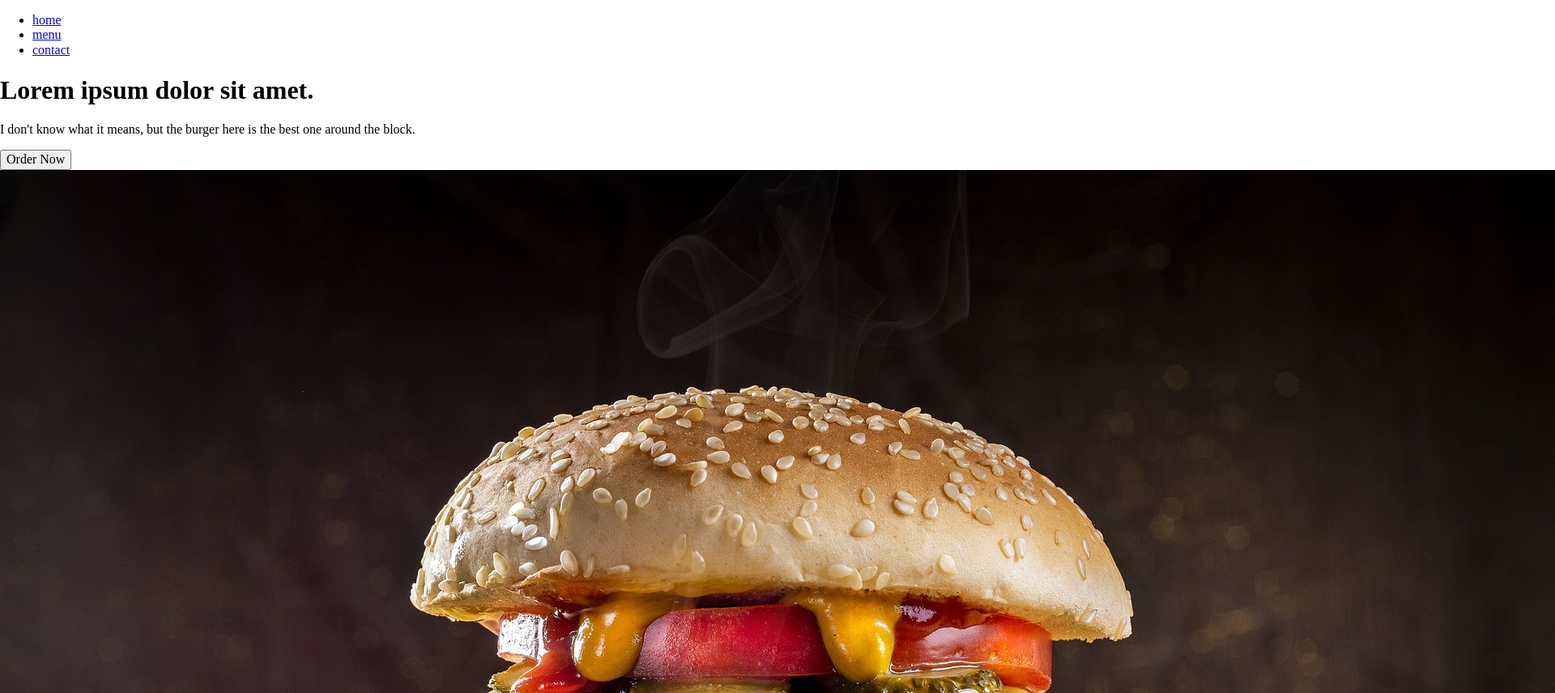
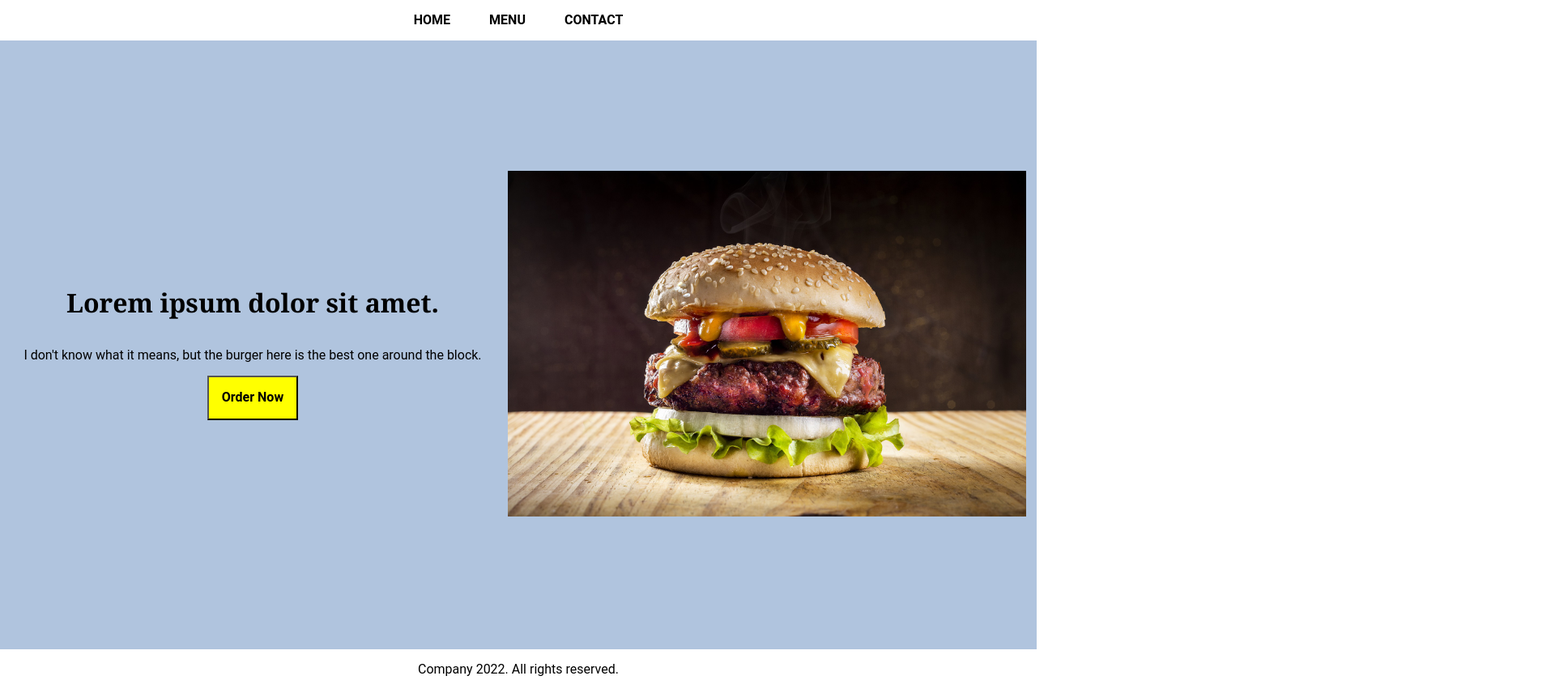
Before and after one commit to novraburv/restaurant, a website built with webpack: page dist/index.html in a window 1280 px wide. Shown: the top 856 px of the page at 81% size, 1920 px wide, since content can reach past the window. Built offline with nearby package versions, Linux system fonts and the light colour scheme.

Commit message:
style the rendered landing page

```diff
--- a/src/index.js
+++ b/src/index.js
@@ -1,5 +1,6 @@
 import 'normalize.css';
-import burger from './images/hamburger-5630646_1920.jpg'
+import './styles/styles.css';
+import { render } from './scripts/render';
 
 (function load() {
 	const app = document.querySelector('#app');
@@ -9,52 +10,3 @@ import burger from './images/hamburger-5630646_1920.jpg'
 
 	return;
 })();
-
-function render() {
-
-	// create header
-	const header = document.createElement('header');
-	const nav = document.createElement('nav');
-	const ul = document.createElement('ul');
-
-	const tabs = ['home', 'menu', 'contact'];
-	tabs.forEach(tab => {
-		const li = document.createElement('li');
-		const a = document.createElement('a');
-		a.setAttribute('href', '#');
-		a.textContent = tab;
-
-		li.append(a);
-		ul.append(li);
-	})
-
-	nav.append(ul);
-	header.append(nav);
-
-	// create main section
-	const main = document.createElement('main');
-	const heroTextContainer = document.createElement('div');
-	heroTextContainer.classList.add('hero-text-container');
-
-	const h1 = document.createElement('h1');
-	h1.textContent = 'Lorem ipsum dolor sit amet.';
-
-	const para = document.createElement('p');
-	para.textContent = "I don't know what it means, but the burger here is the best one around the block.";
-
-	const button = document.createElement('button');
-	button.textContent = 'Order Now';
-
-	const image = document.createElement('img');
-	image.setAttribute('src', burger);
-
-	heroTextContainer.append(h1, para, button);
-	main.append(heroTextContainer, image);
-
-	// create footer
-	const footer = document.createElement('footer');
-	const year = new Date().getFullYear();
-	footer.textContent = `Company ${year}. All rights reserved.`;
-
-	return [header, main, footer];
-}
--- /dev/null
+++ b/src/scripts/render.js
@@ -0,0 +1,61 @@
+import burger from '../images/hamburger-5630646_1920.jpg';
+
+export function render() {
+
+    // create header
+    const header = document.createElement('header');
+    const nav = document.createElement('nav');
+    nav.classList.add('nav');
+    const ul = document.createElement('ul');
+    ul.classList.add('nav-list');
+
+    const tabs = ['home', 'menu', 'contact'];
+    tabs.forEach(tab => {
+        const li = document.createElement('li');
+        const a = document.createElement('a');
+        a.setAttribute('href', '#');
+        a.classList.add('nav-link');
+        a.textContent = tab;
+
+        li.append(a);
+        ul.append(li);
+    });
+
+    nav.append(ul);
+    header.append(nav);
+
+    // create main section
+    const main = document.createElement('main');
+    const heroTextContainer = document.createElement('div');
+    heroTextContainer.classList.add('hero-text-container');
+
+    const h1 = document.createElement('h1');
+    h1.textContent = 'Lorem ipsum dolor sit amet.';
+
+    const para = document.createElement('p');
+    para.textContent = "I don't know what it means, but the burger here is the best one around the block.";
+
+    const button = document.createElement('button');
+    button.textContent = 'Order Now';
+    button.classList.add('hero-cta')
+
+    heroTextContainer.append(h1, para, button);
+
+    const heroImageContainer = document.createElement('div');
+    heroImageContainer.classList.add('hero-image-container');
+
+    const image = document.createElement('img');
+    image.setAttribute('src', burger);
+    image.classList.add('hero-image');
+
+    heroImageContainer.append(image);
+
+    main.append(heroTextContainer, heroImageContainer);
+
+    // create footer
+    const footer = document.createElement('footer');
+    const year = new Date().getFullYear();
+    footer.textContent = `Company ${year}. All rights reserved.`;
+
+    return [header, main, footer];
+}
--- /dev/null
+++ b/src/styles/styles.css
@@ -0,0 +1,81 @@
+/** {
+	outline: 1px dashed red;
+}*/
+
+:root {
+	font-family: 'Roboto', Arial, Helvetica, sans-serif;
+}
+
+header {
+	display: block;
+}
+main {
+	display: flex;
+	flex-direction: column-reverse;
+	justify-content: flex-end;
+
+	min-height: calc(100vh - 3em);
+
+	background-color: lightsteelblue;
+}
+footer {
+	padding: 1em;
+
+	text-align: center;
+}
+
+.nav-list {
+	display: flex;
+	justify-content: center;
+	gap: 1em;
+
+	padding-left: 0;
+
+	list-style: none;
+
+}
+
+.nav-link {
+	padding: 1em;
+
+	color: black;
+	font-weight: bolder;
+	text-decoration: none;
+	text-transform: uppercase;
+}
+
+.hero-text-container {
+	display: flex;
+	flex-direction: column;
+	align-items: center;
+
+	padding: 1em;
+}
+
+.hero-text-container h1 {
+	font-family: 'Merriweather', Cambria, Cochin, Georgia, Times, 'Times New Roman', serif;
+}
+
+.hero-cta {
+	padding: 1em;
+
+	background-color: yellow;
+	font-weight: bolder;
+}
+
+.hero-image {
+	width: 100%;
+}
+
+@import url('https://fonts.googleapis.com/css2?family=Merriweather:ital,wght@0,900;1,900&family=Roboto:wght@100;400;900&display=swap');
+@media (min-width: 768px) {
+	main {
+		flex-direction: row;
+		justify-content: center;
+		align-items: center;
+		gap: 1em;
+	}
+	.hero-image-container {
+		width: 50%;
+	}
+}
```
Also changed, not shown: dist/index.html.
